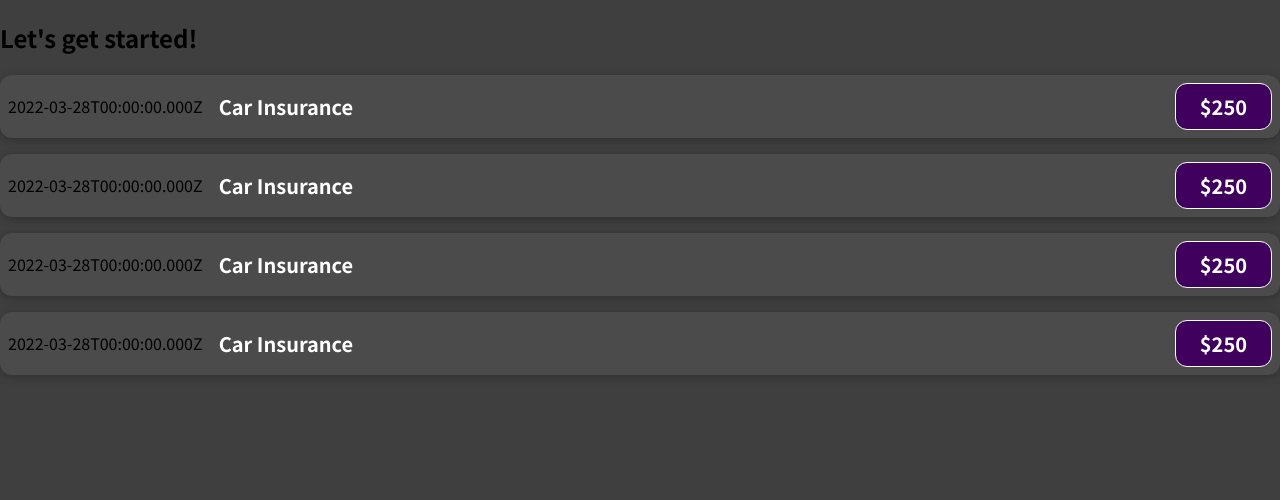
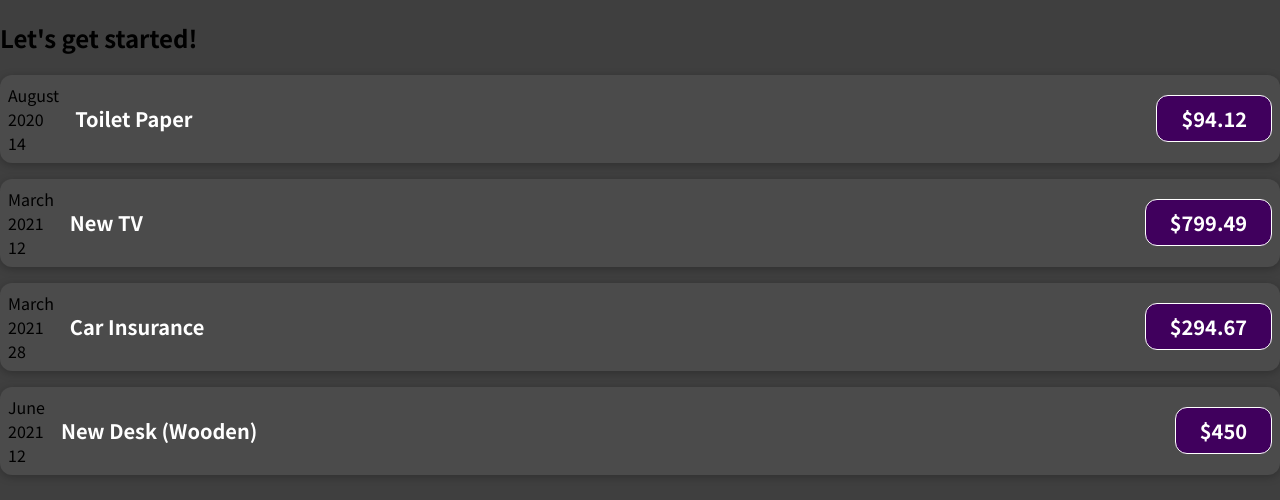
Before and after one commit to aniiaham/expense_sheet, a JavaScript app: page / in a window 1280 px wide. Shown: the top 500 px of the page. Built offline with nearby package versions, Linux system fonts and the light colour scheme.

Commit message:
second commit

```diff
--- a/src/App.js
+++ b/src/App.js
@@ -8,7 +8,10 @@
       amount: 94.12,
       date: new Date(2020, 7, 14),
     },
-    { id: "e2", title: "New TV", amount: 799.49, date: new Date(2021, 2, 12) },
+    { id: "e2",
+      title: "New TV",
+      amount: 799.49,
+      date: new Date(2021, 2, 12) },
     {
       id: "e3",
       title: "Car Insurance",
@@ -25,10 +28,26 @@
   return (
     <div>
       <h2>Let's get started!</h2>
-      <ExpenseItem />
-      <ExpenseItem />
-      <ExpenseItem />
-      <ExpenseItem />
+      <ExpenseItem
+        title={expenses[0].title}
+        amount={expenses[0].amount}
+        date={expenses[0].date}
+      />
+      <ExpenseItem
+        title={expenses[1].title}
+        amount={expenses[1].amount}
+        date={expenses[1].date}
+      />
+      <ExpenseItem
+        title={expenses[2].title}
+        amount={expenses[2].amount}
+        date={expenses[2].date}
+      />
+      <ExpenseItem
+        title={expenses[3].title}
+        amount={expenses[3].amount}
+        date={expenses[3].date}
+      />
     </div>
   );
 }
--- a/src/components/ExpenseItem.js
+++ b/src/components/ExpenseItem.js
@@ -1,15 +1,19 @@
 import './ExpenseItem.css';
 
-function ExpenseItem() {
-    const expenseDate = new Date(2022, 2, 28);
-    const expenseTitle = 'Car Insurance';
-    const expenseAmount = 250;
+function ExpenseItem(props) {
+  const month = props.date.toLocaleString('en-US', { month: 'long' });
+  const day = props.date.toLocaleString('en-US', { day: '2-digit' });
+  const year = props.date.getFullYear();
   return (
     <div className='expense-item'>
-      <div>{expenseDate.toISOString()}</div>
+      <div>
+        <div>{month}</div>
+        <div>{year}</div>
+        <div>{day}</div>
+      </div>
       <div className='expense-item__description'>
-        <h2>{expenseTitle}</h2>
-        <div className='expense-item__price'>${expenseAmount}</div>
+        <h2>{props.title}</h2>
+        <div className='expense-item__price'>${props.amount}</div>
       </div>
     </div>
   );
```
